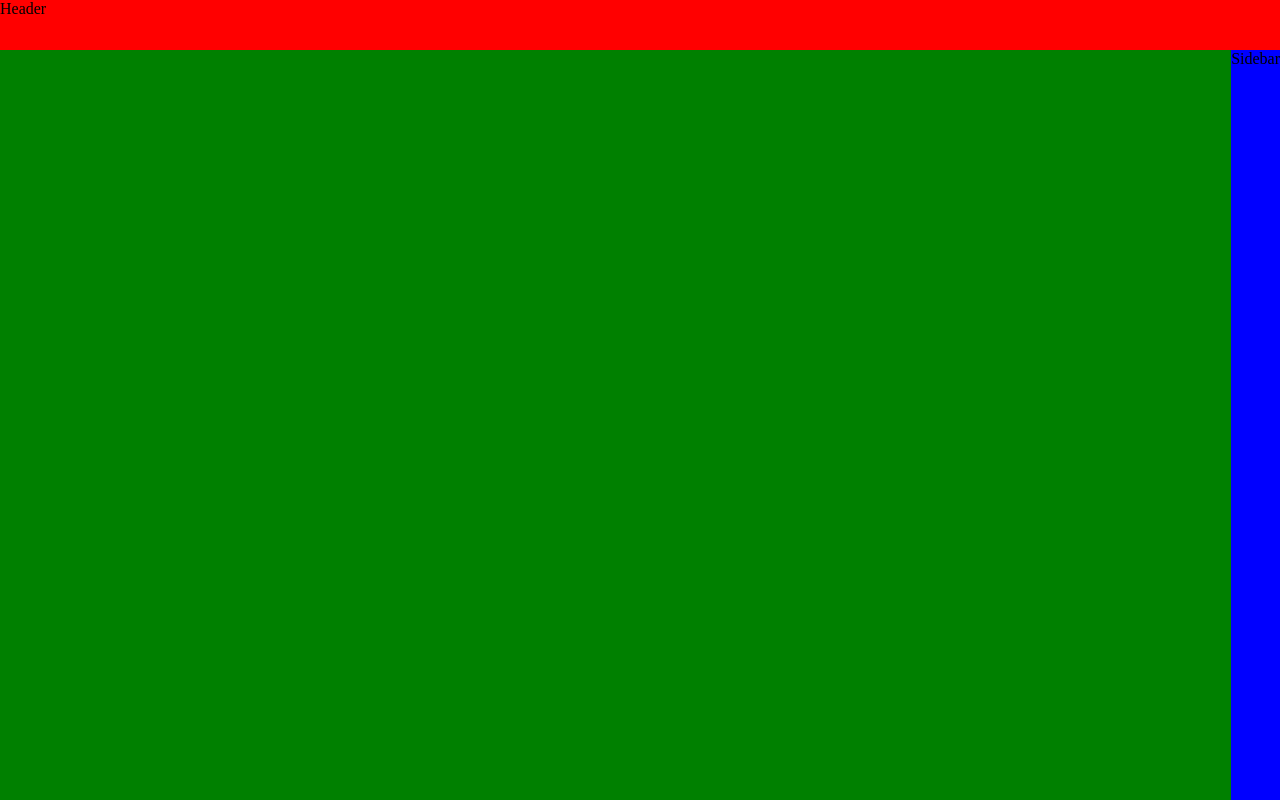
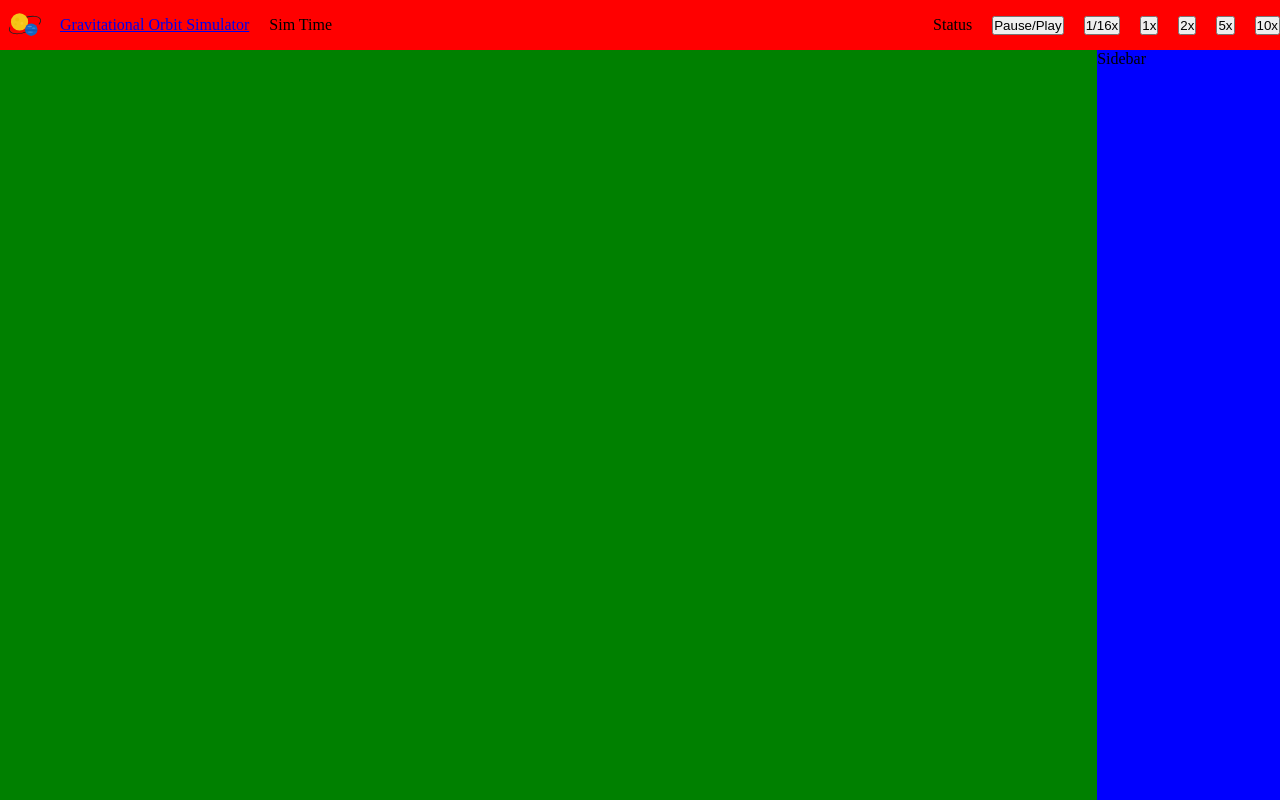
Before and after one commit to Vyxynn/capstone-team-project-2026, a website built with Vite: page index.html in a window 1280 px wide. Built offline with nearby package versions, Linux system fonts and the light colour scheme.

Commit message:
header v1

```diff
--- a/index.html
+++ b/index.html
@@ -11,7 +11,28 @@
     </head>
     <body>
         <div id="app">
-      <header id="header">Header</header>
+            <header id="header">
+                <div id="headInfo">
+                    <div id="headInfoTitle">
+                        <img src="src/assets/icon.svg" />
+                        <a
+                            href="https://github.com/Vyxynn/capstone-team-project-2026"
+                            target="_blank"
+                            >Gravitational Orbit Simulator</a
+                        >
+                    </div>
+                    <div>Sim Time</div>
+                </div>
+                <div id="headTime">
+                    <div id="simStatus">Status</div>
+                    <button id="simPauseToggle">Pause/Play</button>
+                    <button id="speedSixteenthButton">1/16x</button>
+                    <button id="speedOneButton">1x</button>
+                    <button id="speedTwoButton">2x</button>
+                    <button id="speedFiveButton">5x</button>
+                    <button id="speedTenButton">10x</button>
+                </div>
+            </header>
             <canvas id="canvas"></canvas>
             <section id="sidebar">Sidebar</section>
         </div>
--- a/package.json
+++ b/package.json
@@ -4,11 +4,14 @@
   "private": true,
   "type": "module",
   "scripts": {
-    "dev": "vite",
+    "dev": "vite --host",
     "build": "vite build",
     "preview": "vite preview"
   },
   "devDependencies": {
     "vite": "^8.0.10"
+  },
+  "dependencies": {
+    "fs": "^0.0.1-security"
   }
 }
--- /dev/null
+++ b/src/scripts/index.js
@@ -0,0 +1 @@
+// /src/scripts/index.js
--- a/src/styles/index.css
+++ b/src/styles/index.css
@@ -16,6 +16,7 @@
     "header header header header"
     "canvas canvas canvas sidebar";
   grid-template-rows: 1fr 15fr;
+  grid-template-columns: 2fr 2fr 2fr 1fr;
   height: 100vh;
 }
 
@@ -24,6 +25,37 @@
   height: 100%;
   width: 100%;
   background-color: red;
+
+  display: flex;
+  align-items: center;
+  justify-content: space-between;
+}
+
+#header img {
+  height: 50px;
+}
+
+#headInfo, #headTime {
+  display: flex;
+  align-items: center;
+  width: 100%;
+  gap: 20px;
+}
+
+#headInfo {
+  justify-content: left;
+  display: flex;
+  flex-direction: row;
+}
+
+#headInfoTitle {
+  display: flex;
+  align-items: center;
+  gap: 10px;
+}
+
+#headTime {
+  justify-content: right;
 }
 
 #canvas {
```
Also changed, not shown: 1 other file. Lines whose indentation alone changed are shown as unchanged.
